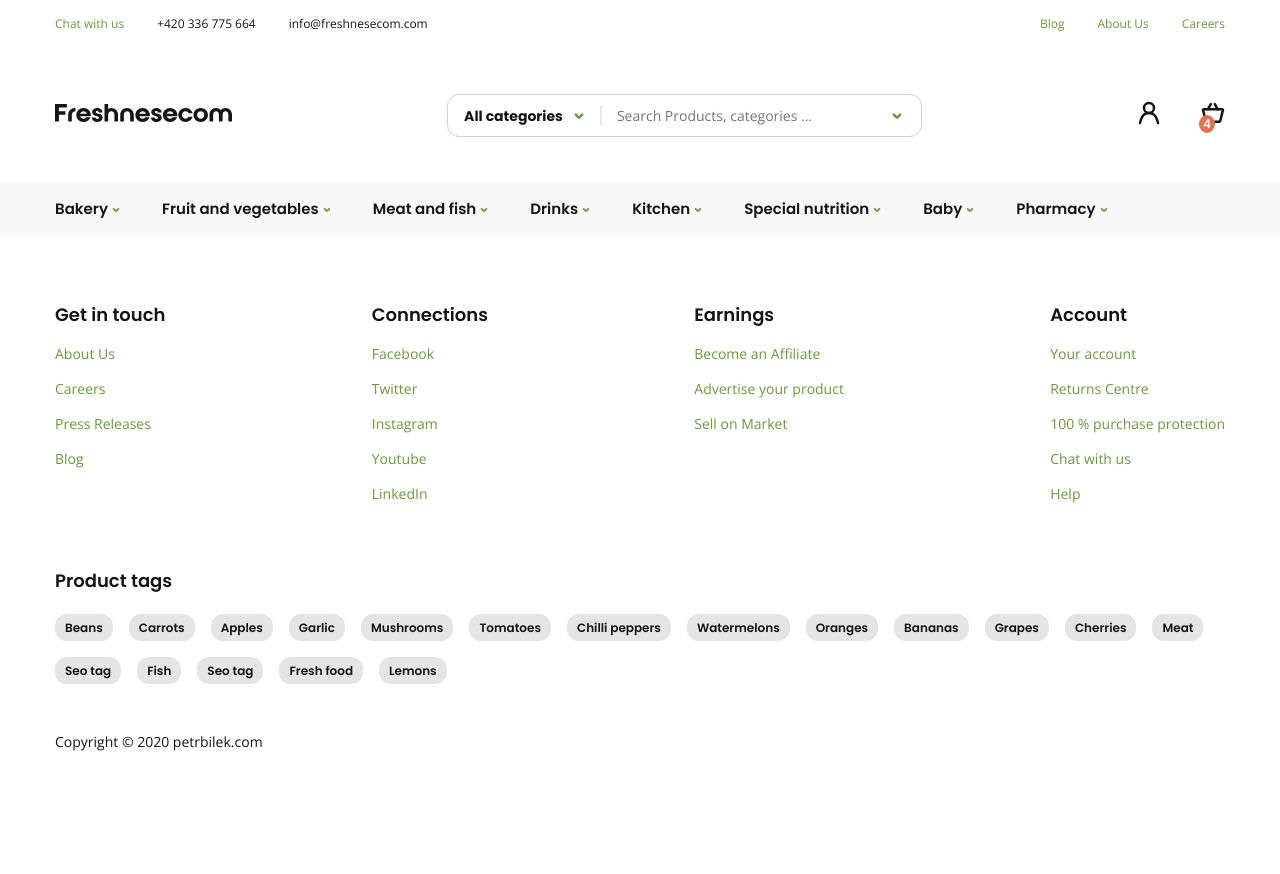
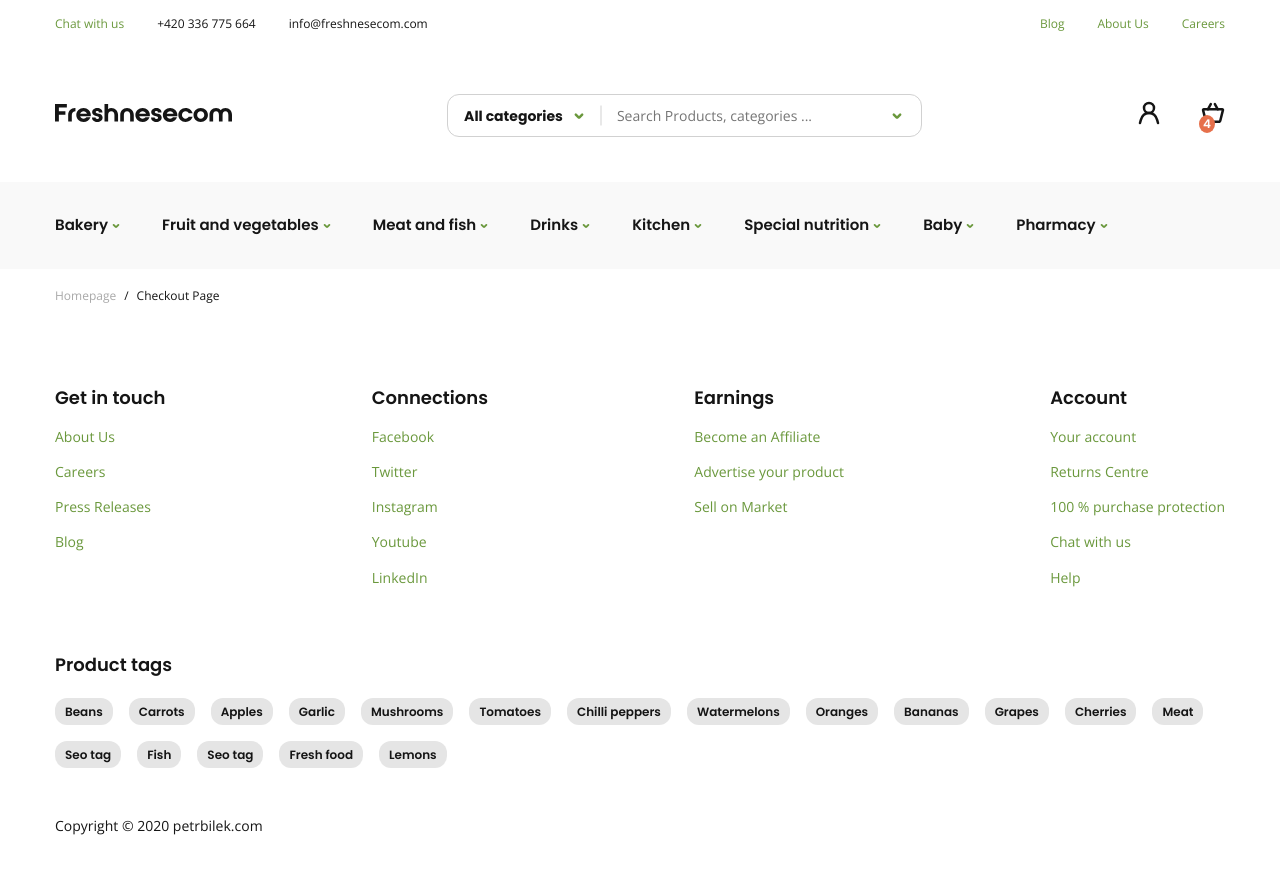
Before and after one commit to DoDuong1497/cfdshop, a React (Create React App) app: page /checkout in a window 1280 px wide. Shown: the top 874 px of the page. Before the commit the page ends 815 px from the top, so only its background shows below. Built offline with nearby package versions, Linux system fonts and the light colour scheme.

Commit message:
checkout broadcum

```diff
--- a/src/App.js
+++ b/src/App.js
@@ -1,6 +1,7 @@
 import { BrowserRouter, Link, Route, Routes } from "react-router-dom";
 import "./assets/css/style.scss";
 import MainLayout from "./layout/mainlayout";
+import Checkout from "./pages/checkout";
 import Home from "./pages/home";
 
 
@@ -14,6 +15,7 @@ function App() {
             <Route path='blog' element={<Home/>}></Route>
             <Route path='aboutus' element={<Home/>}></Route>
             <Route path='caterogy' element={<Home/>}></Route>
+            <Route path='checkout' element={<Checkout/>}></Route>
         </Routes>
       </MainLayout>
       </BrowserRouter>
--- /dev/null
+++ b/src/components/breadcum/index.jsx
@@ -0,0 +1,14 @@
+import React from 'react'
+import './style.scss'
+
+export default function BreadCum({prev='Homepage', current='Checkout Page'}) {
+    return (
+        <div className='container'>
+            <div className="breadcum">
+            <p className="prev">{prev}</p>
+            <p className="line">/</p>
+            <p className="current">{current}</p>
+            </div>
+        </div>
+    )
+}
--- /dev/null
+++ b/src/components/breadcum/style.scss
@@ -0,0 +1,18 @@
+@import '../../assets/css/style.scss';
+.breadcum{
+    padding: 16px 0;
+    p{
+        display: inline-block
+    }
+    .line{
+        @include cap-d;
+        margin: 0 8px;
+    }
+    .prev{
+        @include cap-d;
+        color: $c1-c;
+    }
+    .current{
+        @include cap-d
+    }
+}
--- a/src/components/nav/index.jsx
+++ b/src/components/nav/index.jsx
@@ -1,5 +1,7 @@
 import React from 'react'
+import { Link } from 'react-router-dom'
 import { ArrowDown } from '../icon'
+import './style.scss'
 
 
 export default function Nav() {
@@ -8,44 +10,53 @@ export default function Nav() {
             <div className="container">
             <ul>
             <li>
-                <p>Bakery</p>
+                <Link to='blog'>
+                Bakery
                 <ArrowDown size='12'/>
+                </Link>
+            </li>
+            <li>
+            <Link to='blog'>
+                Fruit and vegetables
+                <ArrowDown size='12'/>
+            </Link>
 
             </li>
             <li>
-                <p>Fruit and vegetables</p>
+                <Link to='blog'>
+                <p>Meat and fish</p>
                 <ArrowDown size='12'/>
-
+                </Link>
             </li>
             <li>
-                <p>Meat and fish</p>
+                <Link to='blog'>
+                <p>Drinks</p>
                 <ArrowDown size='12'/>
-
+                </Link>
             </li>
             <li>
-                <p>Drinks</p>
+                <Link to='blog'>
+                <p>Kitchen</p>
                 <ArrowDown size='12'/>
-
+                </Link>
             </li>
             <li>
-                <p>Kitchen</p>
+            <Link to='blog'>
+                <p>Special nutrition</p>
                 <ArrowDown size='12'/>
-
+            </Link>
             </li>
             <li>
-                <p>Special nutrition</p>
+            <Link to='blog'>
+                <p>Baby</p>
                 <ArrowDown size='12'/>
-
+            </Link>
             </li>
             <li>
-                <p>Baby</p>
-                <ArrowDown size='12'/>
-
-            </li>
-            <li>
+            <Link to='blog'>
                 <p>Pharmacy</p>
                 <ArrowDown size='12'/>
-
+            </Link>
             </li>
             </ul>
             </div>
--- a/src/components/nav/style.scss
+++ b/src/components/nav/style.scss
@@ -8,14 +8,15 @@
             display: flex;
             gap: 40px;
             li{
-                display: flex;
-                align-items: center;
-                padding: 16px 0;
-                gap: 2px;
-                p{
+                a{
+                    display: flex;
+                    align-items: center;
+                    padding: 16px 0;
+                    gap: 2px;
                     font-family: 'ps';
                     font-size: var(--body15-fs);
                     line-height: var(--body15-lh);
+                    color: $c1-a;
                 }
             }
         }
--- /dev/null
+++ b/src/pages/checkout/index.js
@@ -0,0 +1,11 @@
+import React from 'react'
+import BreadCum from '../../components/breadcum'
+import MainLayout from '../../layout/mainlayout'
+
+export default function Checkout() {
+    return (
+        <>
+            <BreadCum/>
+        </>
+    )
+}
--- a/src/pages/home/index.js
+++ b/src/pages/home/index.js
@@ -1,16 +1,16 @@
 import React from 'react'
+import BannerSection from '../../components/bannerSection/bannerSection'
 import Blog from '../../components/blog'
+import ProductWCate from '../../components/productwCate/productwcate'
 import Quote from '../../components/quote'
-import BannerSection from './bannerSection'
-import Productwcate from './productwcate'
 import './style.scss'
 
 export default function Home() {
     return (
         <>
             <BannerSection/>
-            <Productwcate header='Best selling products'/>
-            <Productwcate header='Best from Farmers'/>
+            <ProductWCate header='Best selling products'/>
+            <ProductWCate header='Best from Farmers'/>
             <Quote />
             <Blog />
         </>
```
Also changed, not shown: src/components/productwCate/productwcate.jsx (renamed from src/pages/home/productwcate.jsx, +4 -4 lines), src/components/bannerSection/bannerSection.jsx (renamed from src/pages/home/bannerSection.jsx), src/components/bannerSection/bannerSection.scss (renamed from src/pages/home/bannerSection.scss), src/components/productwCate/productWCate.scss (renamed from src/pages/home/productwcate.scss).
